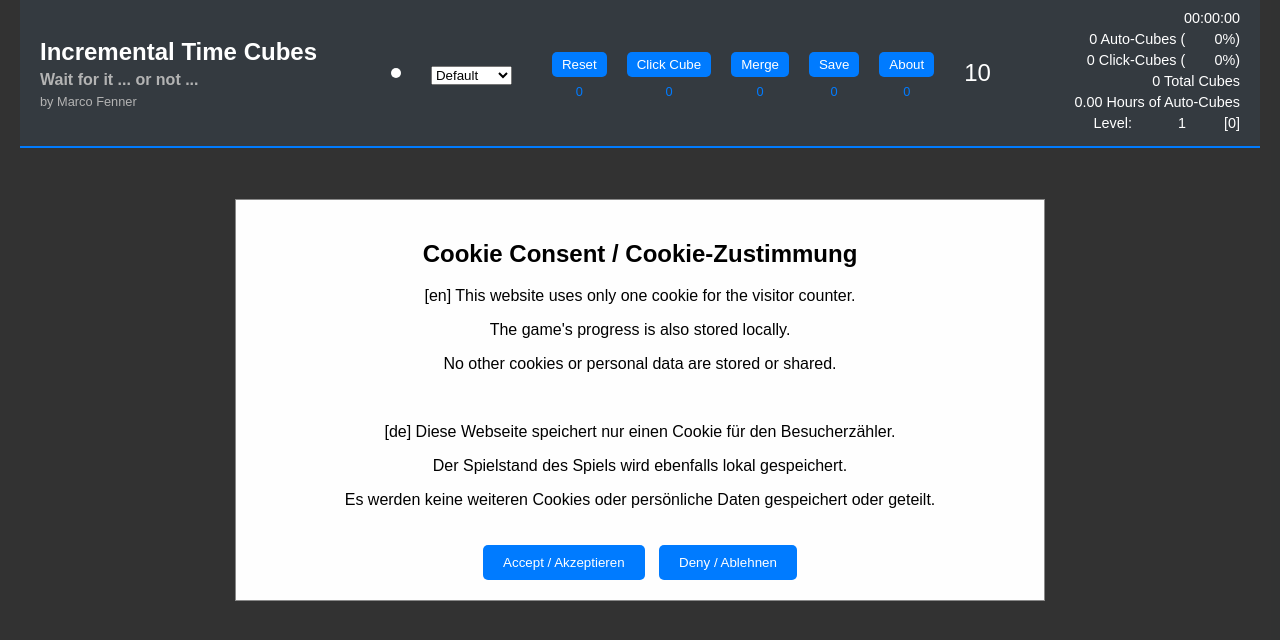
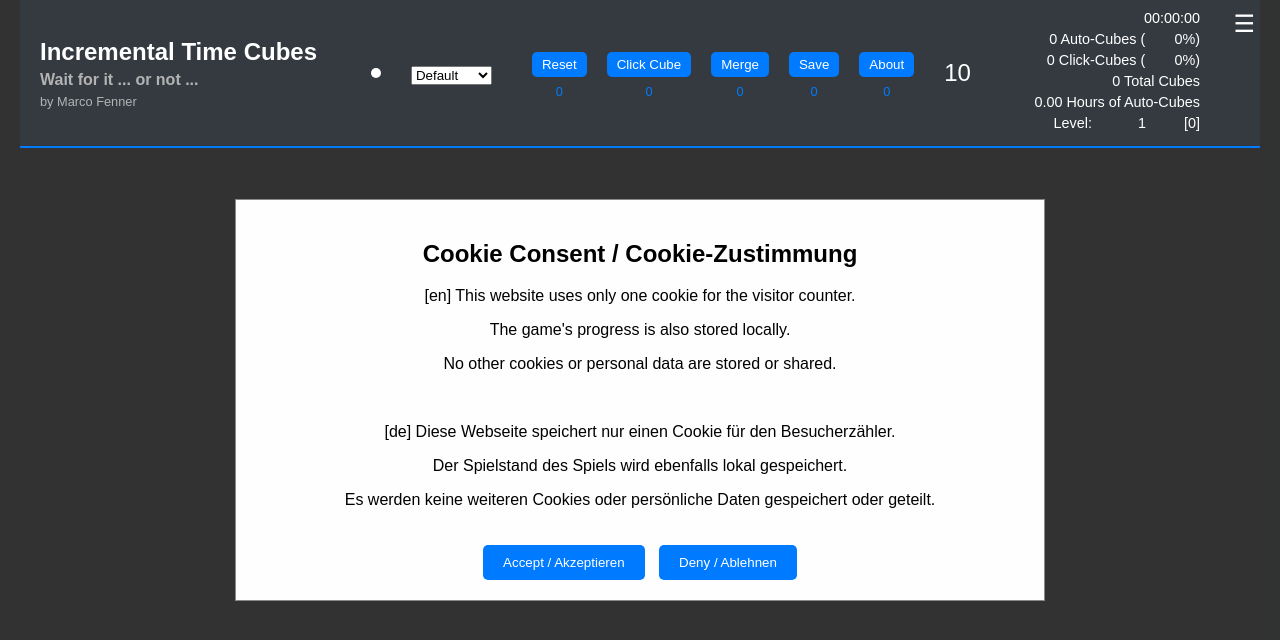
Before and after one commit to FennerTech/cubes, a plain HTML site: page index.html in a window 1280 px wide. Drawn offline with Linux system fonts and the light colour scheme.

Commit message:
Add files via upload
v3.011

```diff
--- a/index.html
+++ b/index.html
@@ -5,7 +5,7 @@
     <meta name="viewport" content="width=device-width, initial-scale=1.0">
     <meta name="description" content="Incremental Time Cubes is a Zero-Play-Game (ZPG), Browsergame, Kunst, and PBBG.">
     <title>Incremental Time Cubes</title>
-    <!-- Version: 3.007 -->
+    <!-- Version: 3.011 -->
     <style>
         body {
             font-family: Arial, sans-serif;
@@ -28,6 +28,7 @@
             align-items: center;
             color: white;
             z-index: 1000;
+            transition: top 0.3s;
         }
         #title-container {
             display: flex;
@@ -110,7 +111,7 @@
         #stats {
             text-align: right;
             font-size: 0.9em;
-            margin-right: 10px;
+            margin-right: 50px; /* Weiterer Abstand zum rechten Rand */
         }
         #stats div {
             margin-bottom: 5px;
@@ -370,6 +371,23 @@
             padding: 5px;
             border-radius: 5px;
         }
+        #toggleHeaderBtn {
+            position: fixed;
+            top: 5px;
+            right: 20px;
+            background-color: #343a40;
+            border: none;
+            color: white;
+            font-size: 1.5em;
+            cursor: pointer;
+            z-index: 1100;
+            padding: 5px;
+            border-radius: 5px;
+            transition: background-color 0.3s;
+        }
+        #toggleHeaderBtn.hidden {
+            background-color: #007bff;
+        }
     </style>
 </head>
 <body>
@@ -485,6 +503,8 @@
             <button id="denyCookiesBtn">Deny / Ablehnen</button>
         </div>
     </div>
+
+    <button id="toggleHeaderBtn" onclick="toggleHeader()">☰</button>
 
     <script>
         let countdown = 10;
@@ -676,9 +696,6 @@
                 customCubes.push(smallCubes + i);
             }
             smallCubes += size;
-            if (size === 500) {
-                autoCubes -= 500;
-            }
             updateStats();
         }
 
@@ -812,6 +829,10 @@
         function updateCountdown() {
             countdownSpan.textContent = String(countdown).padStart(2, '0');
             countdownSpan.classList.toggle('countdown-red', countdown <= 3);
+            const toggleHeaderBtn = document.getElementById('toggleHeaderBtn');
+            if (document.getElementById('header').style.top === '-150px') {
+                toggleHeaderBtn.innerHTML = `<span>${countdown}</span> ⬆`;
+            }
         }
 
         function disableButton(button, seconds) {
@@ -845,6 +866,23 @@
                 const seconds = Math.floor((elapsedTime % (1000 * 60)) / 1000).toString().padStart(2, '0');
                 timerDiv.textContent = `${hours}:${minutes}:${seconds}`;
             }, 1000);
+        }
+
+        function toggleHeader() {
+            const header = document.getElementById('header');
+            const content = document.getElementById('content');
+            const toggleButton = document.getElementById('toggleHeaderBtn');
+            if (header.style.top === '-150px') {
+                header.style.top = '0';
+                content.style.marginTop = '150px';
+                toggleButton.textContent = '☰';
+                toggleButton.classList.remove('hidden');
+            } else {
+                header.style.top = '-150px';
+                content.style.marginTop = '0';
+                toggleButton.innerHTML = `<span>${countdown}</span> ⬆`;
+                toggleButton.classList.add('hidden');
+            }
         }
 
         colorPicker.addEventListener('change', changeColors);
@@ -918,6 +956,10 @@
                 countdown = e.data;
                 countdownSpan.textContent = String(countdown).padStart(2, '0');
                 countdownSpan.classList.toggle('countdown-red', countdown <= 3);
+                const toggleHeaderBtn = document.getElementById('toggleHeaderBtn');
+                if (document.getElementById('header').style.top === '-150px') {
+                    toggleHeaderBtn.innerHTML = `<span>${countdown}</span> ⬆`;
+                }
             }
         };
 
```
